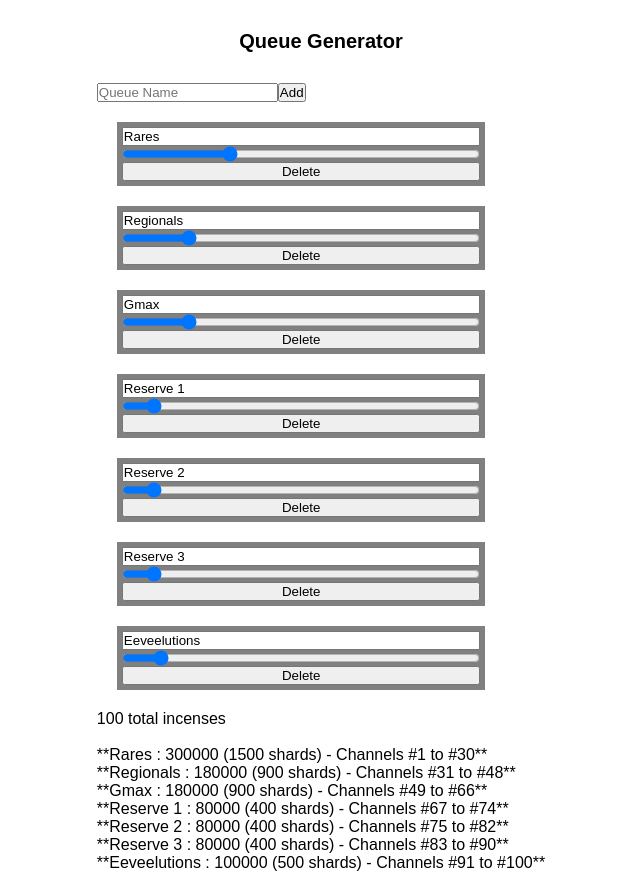
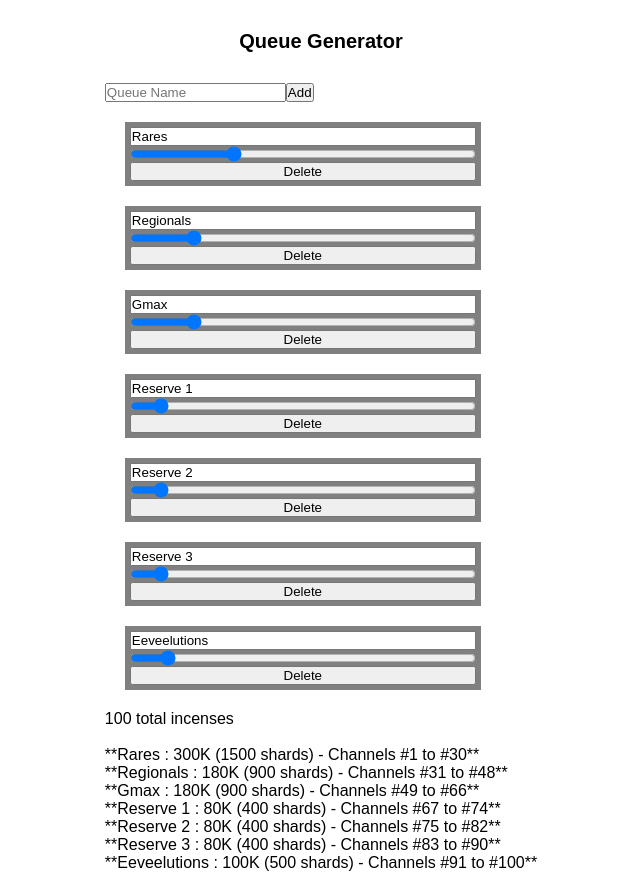
Before and after one commit to Natorise/queue-generator-react, a React (Vite) app: page / in a window 1280 px wide. Shown: the whole page, without its empty margins (319-959 px from the left). Built offline with nearby package versions, Linux system fonts and the light colour scheme.

Commit message:
add price formatting

```diff
--- a/src/components/QueuesMessage.tsx
+++ b/src/components/QueuesMessage.tsx
@@ -35,5 +35,14 @@
 }
 
 function formatQueue(queue: QueueType, incenseOffset: number) {
-  return `**${queue.name} : ${queue.count * incensePrice} (${queue.count * incenseShardPrice} shards) - Channels #${incenseOffset+ 1} to #${incenseOffset + queue.count}**`
+  return `**${queue.name} : ${formatPrice(queue.count * incensePrice)} (${queue.count * incenseShardPrice} shards) - Channels #${incenseOffset+ 1} to #${incenseOffset + queue.count}**`
 }
+
+function formatPrice(price: number) {
+
+  let formatted = String(price)
+  if(formatted.length >= 7) formatted = formatted.slice(0,-6) + "M"
+  else if(formatted.length >= 4) formatted = formatted.slice(0,-3) + "K"
+
+  return formatted
+}
```
Also changed, not shown: todo.txt.
